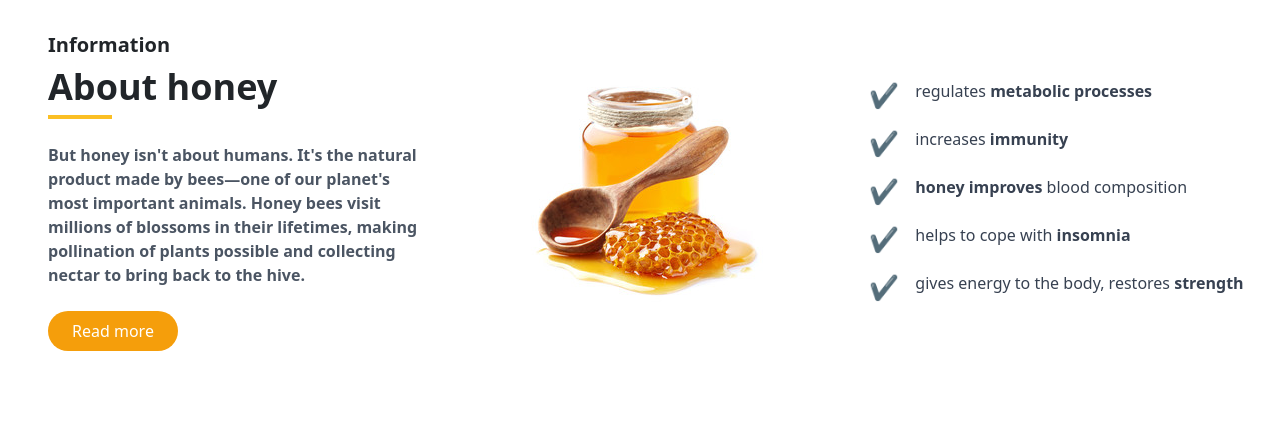
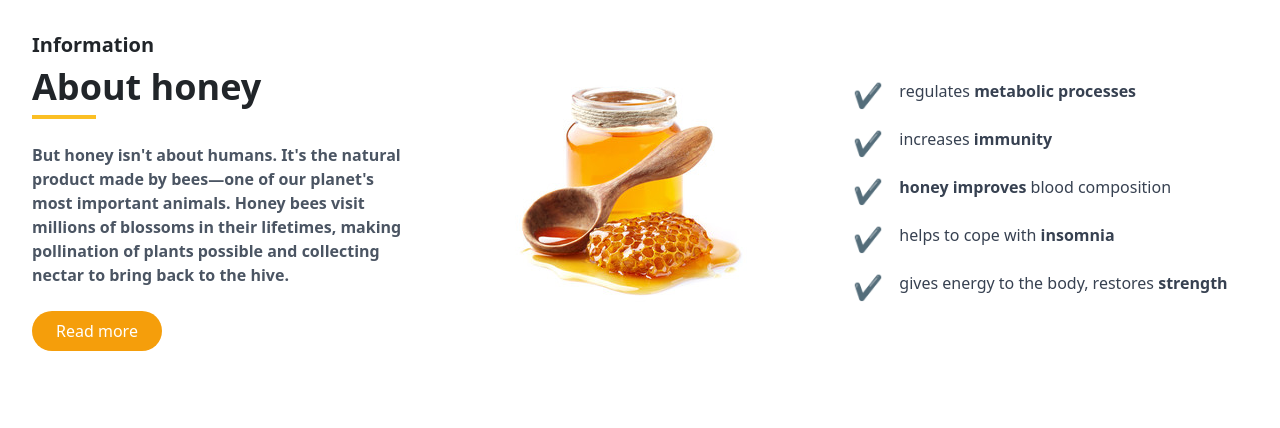
Before and after one commit to berlincapztone/PRO_HS-, a Django app: template honeyapp/templates/index.html in a window 1280 px wide. Shown: the part 549-977 px from the top of the page. Run offline with Django 5.2, Linux system fonts and the light colour scheme; the template is opened without the code that fills it, so the values that code supplies are empty; parts of the project's set-up code (start-up, migrations or seed data) failed here and were passed over; some libraries are stand-ins or nearby versions.

Commit message:
my changes

```diff
--- a/honeyapp/templates/index.html
+++ b/honeyapp/templates/index.html
@@ -723,7 +723,7 @@
 
 
 
-<div class="container mx-auto p-8 pl-12 md:pl-8 lg:pl-12"> <!-- Adjusted right padding here -->
+<div class="container mx-auto p-8 pl-24 md:pl-8 lg:pr-12"> <!-- Adjusted right padding here -->
     <div class="flex flex-col md:flex-row items-center justify-between gap-8 ">
         <!-- Left Section: Text Content -->
         <div class="w-full md:w-1/3">
```
